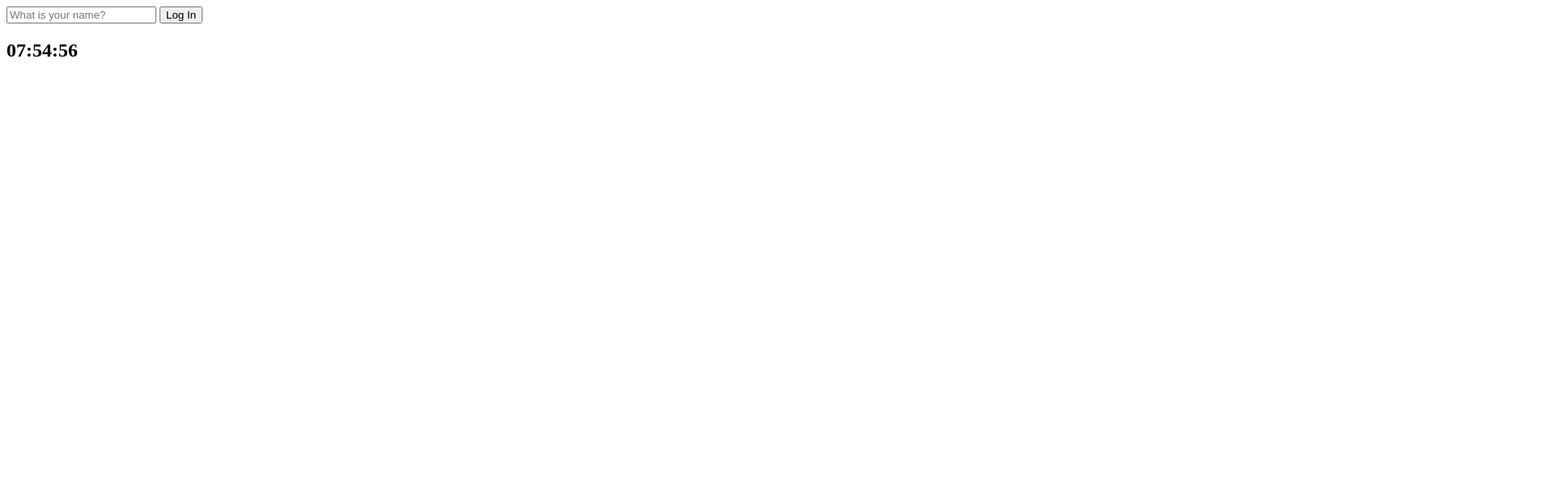
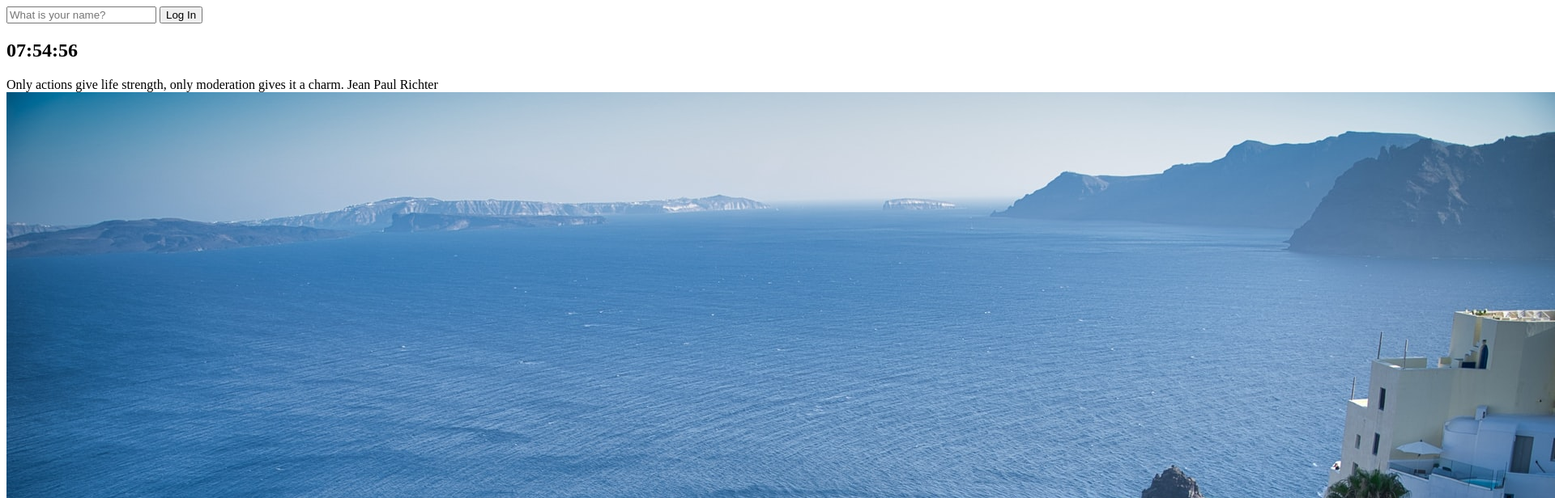
Before and after one commit to Nerolii/Google_Clock_App, a plain HTML site: page index.html in a window 1280 px wide. Shown: the top 616 px of the page at 81% size, 1920 px wide, since content can reach past the window. Drawn offline with Linux system fonts and the light colour scheme.

Commit message:
Create quotes.js and background.js and img folder

```diff
--- a/index.html
+++ b/index.html
@@ -14,7 +14,13 @@
   </form>
   <h2 id="clock">00:00:00</h2>
   <h1 id="greeting" class="hidden"></h1>
+  <div id="quote">
+    <span></span>
+    <span></span>
+  </div>
   <script src="js/greetings.js"></script>
   <script src="js/clock.js"></script>
+  <script src="js/quotes.js"></script>
+  <script src="js/background.js"></script>
 </body>
 </html>
--- /dev/null
+++ b/js/background.js
@@ -0,0 +1,9 @@
+const images = ["0.jpeg", "1.jpeg", "2.jpeg"];
+
+const chosenImage = images[Math.floor(Math.random() * images.length)];
+
+const addImage = document.createElement("img");
+
+addImage.src = `img/${chosenImage}`;
+
+document.body.append(addImage);
--- /dev/null
+++ b/js/quotes.js
@@ -0,0 +1,50 @@
+const quotes = [
+  {
+    quote: "A lion doesn't concern himself with the opinions of a sheep.",
+    author: "Anonymous",
+  },
+  {
+    quote: "Act as if it were impossible to fail.",
+    author: "Dorothea Brande",
+  },
+  {
+    quote: "Weakness of attitude becomes weakness of character.",
+    author: "Albert Einstein",
+  },
+  {
+    quote: "It is a bad plan that admits of no modification.",
+    author: "Publilius Syrus",
+  },
+  {
+    quote: "Try not to become a man of success but rather try to become a man of value.",
+    author: "Albert Einstein",
+  },
+  {
+    quote: "Pride sullies the noblest character.",
+    author: "Claudianus",
+  },
+  {
+    quote: "Man as an individual is a genius. But men in the mass form the headless monster, a great, brutish idiot that goes where prodded.",
+    author: "Charlie Chaplin",
+  },
+  {
+    quote: "Respect a man, he will do the more.",
+    author: "James Howell",
+  },
+  {
+    quote: "I respect faith, but doubt is what gets you an education.",
+    author: "Wilson Mizner",
+  },
+  {
+    quote: "Only actions give life strength, only moderation gives it a charm.",
+    author: "Jean Paul Richter",
+  }
+];
+
+const quote = document.querySelector("#quote span:first-child");
+const author = document.querySelector("#quote span:last-child");
+
+const todaysQuote = quotes[Math.floor(Math.random() * quotes.length)];
+
+quote.innerText = todaysQuote.quote;
+author.innerText = todaysQuote.author;
```
Also changed, not shown: img/0.jpeg (added), img/1.jpeg (added), img/2.jpeg (added).
